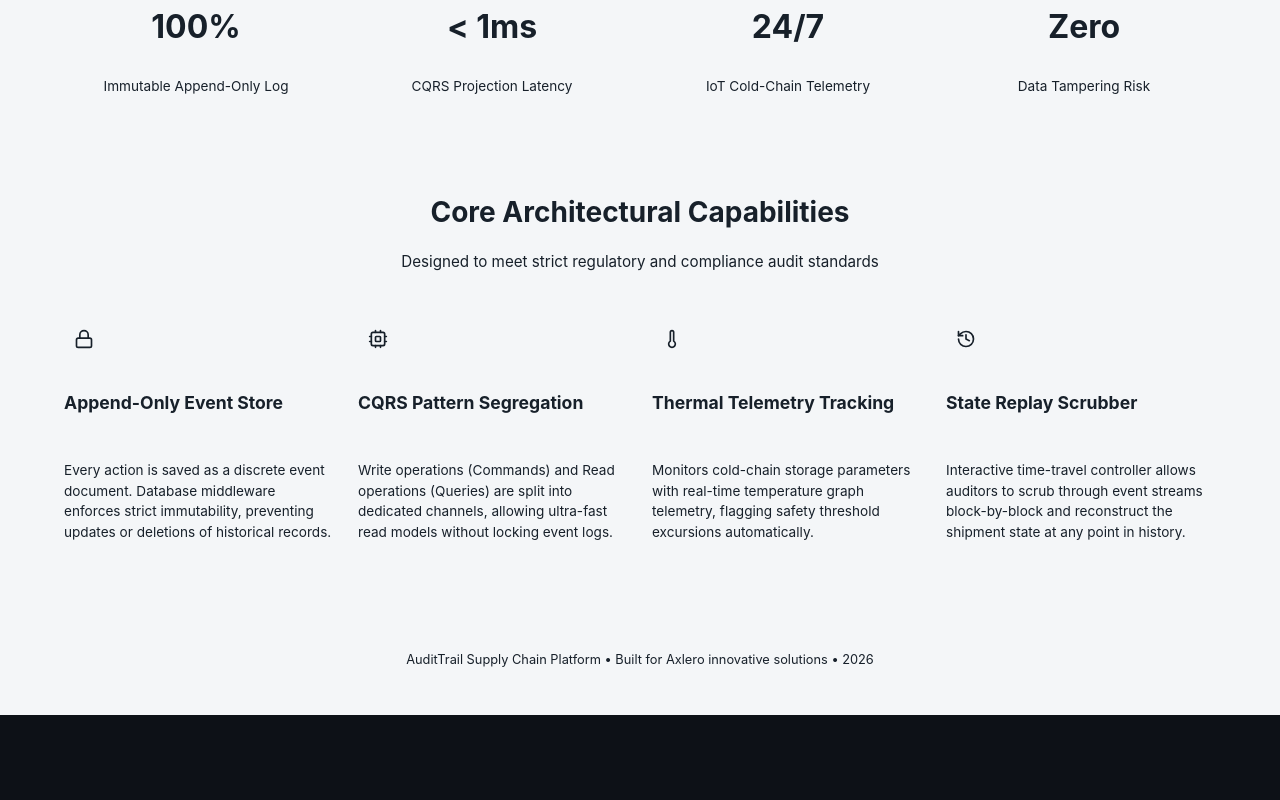
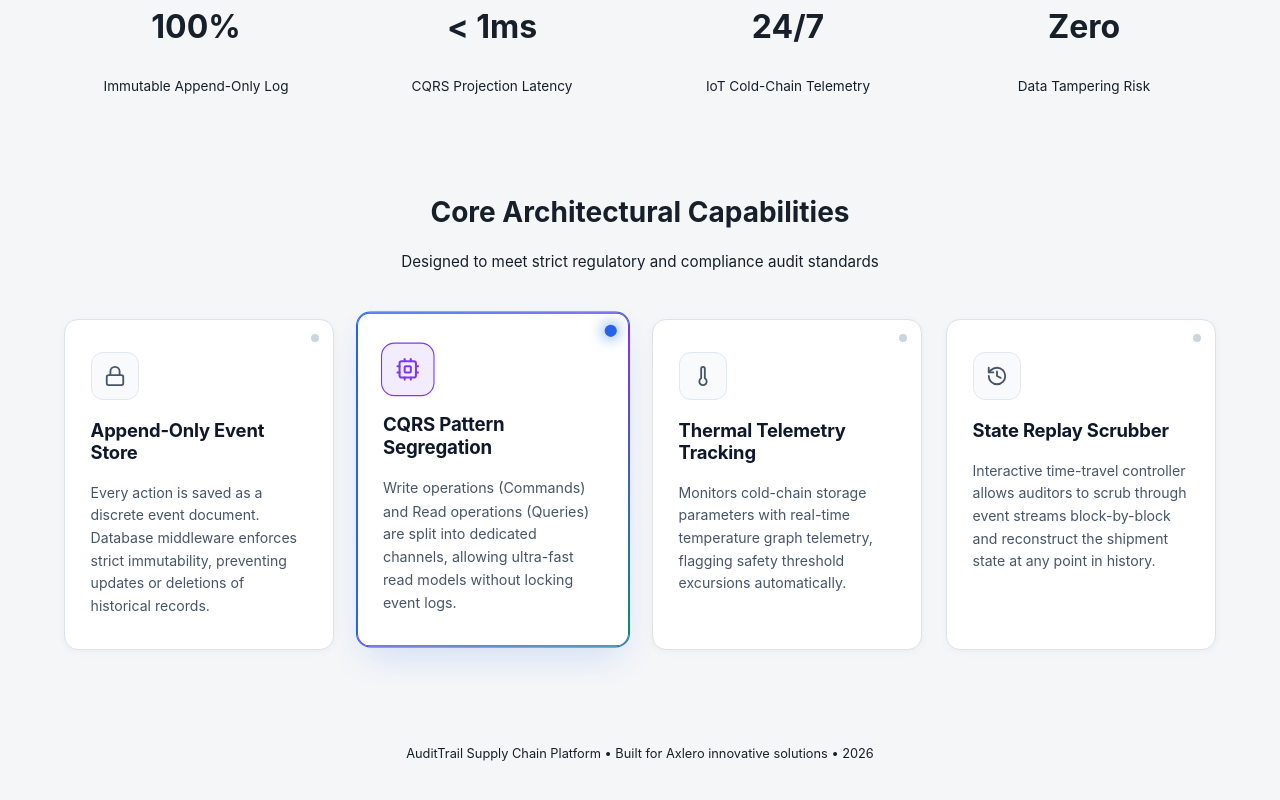
Before and after one commit to yashvi-gangani/audit-trail, a React (Vite) app in the folder frontend/: page / in a window 1280 px wide. Shown: the part 548-1348 px from the top of the page. Before the commit the page ends 1263 px from the top, so only its background shows below. Built offline with nearby package versions, Linux system fonts and the light colour scheme.

Commit message:
feat: add rotating feature cards with enhanced styling and interactivity

```diff
--- a/frontend/src/index.css
+++ b/frontend/src/index.css
@@ -450,3 +450,102 @@ td small {
 .search-clear:hover {
   color: #17202a;
 }
+
+/* Feature Cards & Rotating Highlight Section */
+.feature-cards-grid {
+  display: grid;
+  grid-template-columns: repeat(auto-fit, minmax(250px, 1fr));
+  gap: 1.5rem;
+}
+
+.feature-card {
+  position: relative;
+  background: #ffffff;
+  border: 1px solid #dbe2ea;
+  border-radius: 14px;
+  padding: 2rem 1.6rem;
+  display: flex;
+  flex-direction: column;
+  gap: 1.2rem;
+  transition: all 0.4s cubic-bezier(0.16, 1, 0.3, 1);
+  cursor: pointer;
+  overflow: hidden;
+  box-shadow: 0 2px 8px rgba(0, 0, 0, 0.04);
+}
+
+.feature-card::before {
+  content: "";
+  position: absolute;
+  inset: -1px;
+  border-radius: 14px;
+  padding: 2px;
+  background: linear-gradient(135deg, #2563eb, #7c3aed, #059669);
+  -webkit-mask: linear-gradient(#fff 0 0) content-box, linear-gradient(#fff 0 0);
+  -webkit-mask-composite: xor;
+  mask-composite: exclude;
+  opacity: 0;
+  transition: opacity 0.4s ease;
+}
+
+.feature-card.active,
+.feature-card:hover {
+  transform: translateY(-5px) scale(1.015);
+  border-color: #2563eb;
+  box-shadow: 0 16px 36px -10px rgba(37, 99, 235, 0.18);
+}
+
+.feature-card.active::before,
+.feature-card:hover::before {
+  opacity: 1;
+}
+
+.feature-icon-wrapper {
+  width: 48px;
+  height: 48px;
+  border-radius: 12px;
+  display: flex;
+  align-items: center;
+  justify-content: center;
+  border: 1px solid #e2e8f0;
+  background: #f8fafc;
+  transition: transform 0.5s ease, background 0.4s ease, border-color 0.4s ease;
+}
+
+.feature-card.active .feature-icon-wrapper,
+.feature-card:hover .feature-icon-wrapper {
+  transform: rotate(360deg) scale(1.1);
+  background: #eff6ff;
+  border-color: #3b82f6;
+}
+
+.feature-card h3 {
+  margin: 0;
+  font-size: 1.15rem;
+  font-weight: 700;
+  color: #0f172a;
+  letter-spacing: -0.01em;
+}
+
+.feature-card p {
+  margin: 0;
+  font-size: 0.88rem;
+  color: #475569;
+  line-height: 1.6;
+}
+
+.feature-card-indicator {
+  position: absolute;
+  top: 14px;
+  right: 14px;
+  width: 8px;
+  height: 8px;
+  border-radius: 50%;
+  background: #cbd5e1;
+  transition: all 0.3s ease;
+}
+
+.feature-card.active .feature-card-indicator {
+  background: #2563eb;
+  box-shadow: 0 0 10px #2563eb;
+  transform: scale(1.5);
+}
--- a/frontend/src/pages/LandingPage.jsx
+++ b/frontend/src/pages/LandingPage.jsx
@@ -1,5 +1,74 @@
-import React from 'react';
+import React, { useState, useEffect } from 'react';
 import { Shield, Cpu, Thermometer, History, ArrowRight, CheckCircle2, Lock, Database } from 'lucide-react';
+
+const featureData = [
+  {
+    icon: Lock,
+    title: "Append-Only Event Store",
+    desc: "Every action is saved as a discrete event document. Database middleware enforces strict immutability, preventing updates or deletions of historical records.",
+    color: "#2563eb"
+  },
+  {
+    icon: Cpu,
+    title: "CQRS Pattern Segregation",
+    desc: "Write operations (Commands) and Read operations (Queries) are split into dedicated channels, allowing ultra-fast read models without locking event logs.",
+    color: "#7c3aed"
+  },
+  {
+    icon: Thermometer,
+    title: "Thermal Telemetry Tracking",
+    desc: "Monitors cold-chain storage parameters with real-time temperature graph telemetry, flagging safety threshold excursions automatically.",
+    color: "#059669"
+  },
+  {
+    icon: History,
+    title: "State Replay Scrubber",
+    desc: "Interactive time-travel controller allows auditors to scrub through event streams block-by-block and reconstruct the shipment state at any point in history.",
+    color: "#d97706"
+  }
+];
+
+function RotatingFeatureCards() {
+  const [activeIndex, setActiveIndex] = useState(0);
+
+  useEffect(() => {
+    const timer = setInterval(() => {
+      setActiveIndex((prev) => (prev + 1) % featureData.length);
+    }, 3000);
+    return () => clearInterval(timer);
+  }, []);
+
+  return (
+    <div className="feature-cards-grid">
+      {featureData.map((item, index) => {
+        const IconComponent = item.icon;
+        const isActive = activeIndex === index;
+        return (
+          <div
+            key={index}
+            className={`feature-card ${isActive ? 'active' : ''}`}
+            onClick={() => setActiveIndex(index)}
+            onMouseEnter={() => setActiveIndex(index)}
+          >
+            <div className="feature-card-indicator" />
+            <div
+              className="feature-icon-wrapper"
+              style={{
+                borderColor: isActive ? item.color : '#e2e8f0',
+                color: isActive ? item.color : '#475569',
+                background: isActive ? `${item.color}18` : '#f8fafc'
+              }}
+            >
+              <IconComponent size={22} style={{ color: isActive ? item.color : '#475569' }} />
+            </div>
+            <h3>{item.title}</h3>
+            <p>{item.desc}</p>
+          </div>
+        );
+      })}
+    </div>
+  );
+}
 
 export function LandingPage({ onNavigate }) {
   return (
@@ -115,52 +184,12 @@ export function LandingPage({ onNavigate }) {
       <section style={{ display: 'flex', flexDirection: 'column', gap: '2rem' }}>
         <div style={{ textAlign: 'center' }}>
           <h2 style={{ fontSize: '1.75rem', fontWeight: '700' }}>Core Architectural Capabilities</h2>
-          <p style={{ color: 'var(--text-secondary)', marginTop: '0.4rem', fontSize: '0.95rem' }}>Designed to meet strict regulatory and compliance audit standards</p>
+          <p style={{ color: 'var(--text-secondary)', marginTop: '0.4rem', fontSize: '0.95rem' }}>
+            Designed to meet strict regulatory and compliance audit standards
+          </p>
         </div>
 
-        <div style={{ display: 'grid', gridTemplateColumns: 'repeat(auto-fit, minmax(260px, 1fr))', gap: '1.5rem' }}>
-
-          <div className="card" style={{ display: 'flex', flexDirection: 'column', gap: '1rem' }}>
-            <div style={{ background: 'var(--primary-glow)', border: '1px solid var(--primary)', borderRadius: 'var(--radius-sm)', width: '40px', height: '40px', display: 'flex', alignItems: 'center', justifyContent: 'center' }}>
-              <Lock size={20} style={{ color: 'var(--primary)' }} />
-            </div>
-            <h3 style={{ fontSize: '1.1rem' }}>Append-Only Event Store</h3>
-            <p style={{ fontSize: '0.85rem', color: 'var(--text-secondary)', lineHeight: '1.5' }}>
-              Every action is saved as a discrete event document. Database middleware enforces strict immutability, preventing updates or deletions of historical records.
-            </p>
-          </div>
-
-          <div className="card" style={{ display: 'flex', flexDirection: 'column', gap: '1rem' }}>
-            <div style={{ background: 'var(--success-glow)', border: '1px solid var(--success)', borderRadius: 'var(--radius-sm)', width: '40px', height: '40px', display: 'flex', alignItems: 'center', justifyContent: 'center' }}>
-              <Cpu size={20} style={{ color: 'var(--success)' }} />
-            </div>
-            <h3 style={{ fontSize: '1.1rem' }}>CQRS Pattern Segregation</h3>
-            <p style={{ fontSize: '0.85rem', color: 'var(--text-secondary)', lineHeight: '1.5' }}>
-              Write operations (Commands) and Read operations (Queries) are split into dedicated channels, allowing ultra-fast read models without locking event logs.
-            </p>
-          </div>
-
-          <div className="card" style={{ display: 'flex', flexDirection: 'column', gap: '1rem' }}>
-            <div style={{ background: 'var(--info-glow)', border: '1px solid var(--info)', borderRadius: 'var(--radius-sm)', width: '40px', height: '40px', display: 'flex', alignItems: 'center', justifyContent: 'center' }}>
-              <Thermometer size={20} style={{ color: 'var(--info)' }} />
-            </div>
-            <h3 style={{ fontSize: '1.1rem' }}>Thermal Telemetry Tracking</h3>
-            <p style={{ fontSize: '0.85rem', color: 'var(--text-secondary)', lineHeight: '1.5' }}>
-              Monitors cold-chain storage parameters with real-time temperature graph telemetry, flagging safety threshold excursions automatically.
-            </p>
-          </div>
-
-          <div className="card" style={{ display: 'flex', flexDirection: 'column', gap: '1rem' }}>
-            <div style={{ background: 'var(--warning-glow)', border: '1px solid var(--warning)', borderRadius: 'var(--radius-sm)', width: '40px', height: '40px', display: 'flex', alignItems: 'center', justifyContent: 'center' }}>
-              <History size={20} style={{ color: 'var(--warning)' }} />
-            </div>
-            <h3 style={{ fontSize: '1.1rem' }}>State Replay Scrubber</h3>
-            <p style={{ fontSize: '0.85rem', color: 'var(--text-secondary)', lineHeight: '1.5' }}>
-              Interactive time-travel controller allows auditors to scrub through event streams block-by-block and reconstruct the shipment state at any point in history.
-            </p>
-          </div>
-
-        </div>
+        <RotatingFeatureCards />
       </section>
 
       {/* Footer */}
```
